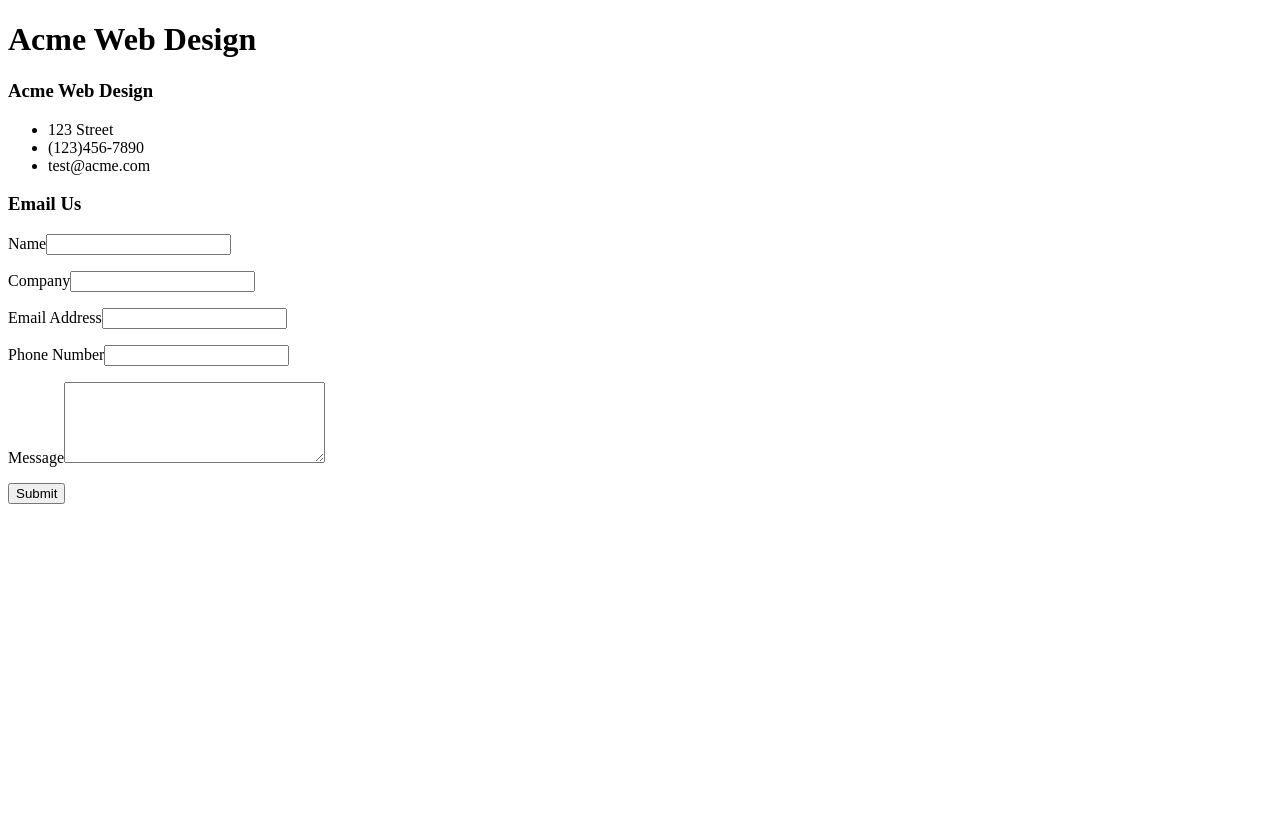
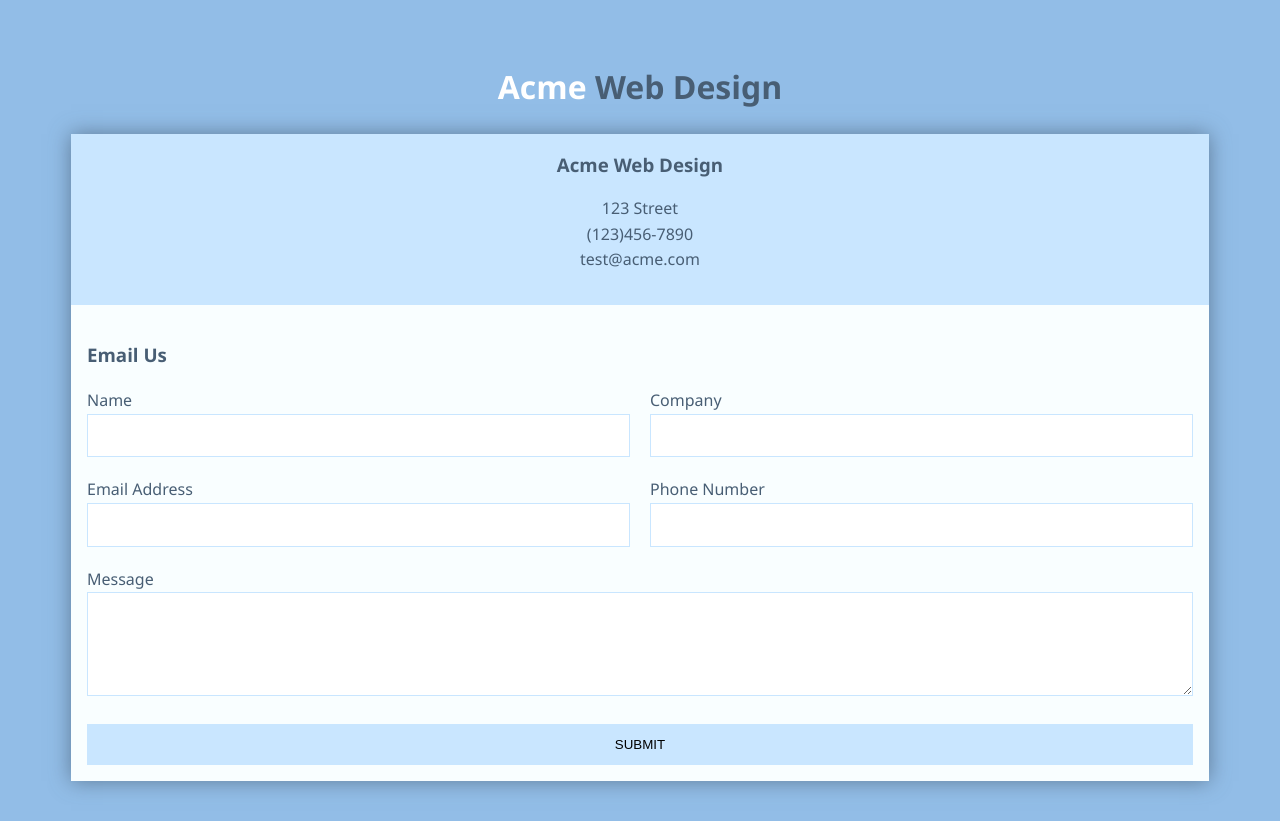
Before and after one commit to WilliamHuang1995/ResponsiveForm, a plain HTML site: page index.html in a window 1280 px wide. Before the commit the page ends 800 px from the top, so only its background shows below. Drawn offline with Linux system fonts and the light colour scheme.

Commit message:
added styling!

```diff
--- a/index.html
+++ b/index.html
@@ -11,7 +11,7 @@
 
 <body>
   <div class="container">
-    <h1 class="brand">Acme Web Design</h1>
+    <h1 class="brand"><span>Acme</span> Web Design</h1>
     <div class="wrapper">
       <div class="company-info">
         <h3>Acme Web Design</h3>
@@ -21,20 +21,37 @@
           <li>test@acme.com</li>
         </ul>
       </div>
-    </div>
       <div class="contact">
         <h3>Email Us</h3>
         <form>
-        <p><label for="">Name</label><input type="text" name="name"></p>
-        <p><label for="">Company</label><input type="text" name="company"></p>
-        <p><label for="">Email Address</label><input type="email" name="email"></p>
-        <p><label for="">Phone Number</label><input type="text" name="phone"></p>
-        <p><label for="">Message</label><textarea name="message" id="" cols="30" rows="5"></textarea></p>
-      </form>
           <p>
+            <label for="">Name</label>
+            <input type="text" name="name">
+          </p>
+          <p>
+            <label for="">Company</label>
+            <input type="text" name="company">
+          </p>
+          <p>
+            <label for="">Email Address</label>
+            <input type="email" name="email">
+          </p>
+          <p>
+            <label for="">Phone Number</label>
+            <input type="text" name="phone">
+          </p>
+          <p class="full">
+            <label for="">Message</label>
+            <textarea name="message" id="" cols="30" rows="5"></textarea>
+          </p>
+          <p class="full">
             <button>Submit</button>
           </p>
+        </form>
+
       </div>
+    </div>
+
   </div>
 </body>
 
--- a/style.css
+++ b/style.css
@@ -1,4 +1,80 @@
-/**{
+*{
+  /*when there is width, factor in the margin and padding*/
+  box-sizing: border-box;
+  /*padding: 0;*/
+  /*margin:0;*/
+}
+body{
+  background: #92bde7;
+  color: #485e74;
+  line-height: 1.6;
+  font-family: 'Segoe UI', Tahoma, Geneva, Verdana, sans-serif;
+  padding: 1em;
+}
+.container{
+  max-width: 1170px;
+  margin: 0 auto;
+  padding:1em;
+}
+ul{
+  list-style: none;
   padding: 0;
+}
+.brand{
+  text-align: center;
+}
+.brand span{
+  color:white;
+}
+.wrapper{
+  box-shadow: 0 0 20px 0 rgba(72,94,116,0.7)
+}
+.wrapper > *{
+  padding: 1em;
+}
+.company-info{
+  background: #c9e6ff;
+}
+.company-info h3, .company-info ul{
+  text-align: center;
+  margin:0 0 1rem 0;
+}
+.contact{
+  background: #f9feff;
+}
+/*form styles*/
+.contact form{
+  display: grid;
+  grid-template-columns: 1fr 1fr;
+  grid-gap: 20px;
+}
+.contact form label{
+  display:block;
+}
+.contact form p{
   margin:0;
-}*/
+}
+.contact form .full{
+  grid-column: 1/3;
+}
+.contact form button,
+.contact form input,
+.contact form textarea{
+  width:100%;
+  padding: 1em;
+  border: 1px solid #c9e6ff;
+}
+.contact form button{
+  background: #c9e6ff;
+  border:0;
+  text-transform: uppercase;
+}
+.contact form button:hover,
+.contact form button:focus{
+  background: #92bde7;
+  color:white;
+  outline:0;
+  transition: background-color 2s ease-out;
+}
+
+/*larger screens*/
```
Lines whose indentation alone changed are shown as unchanged.
